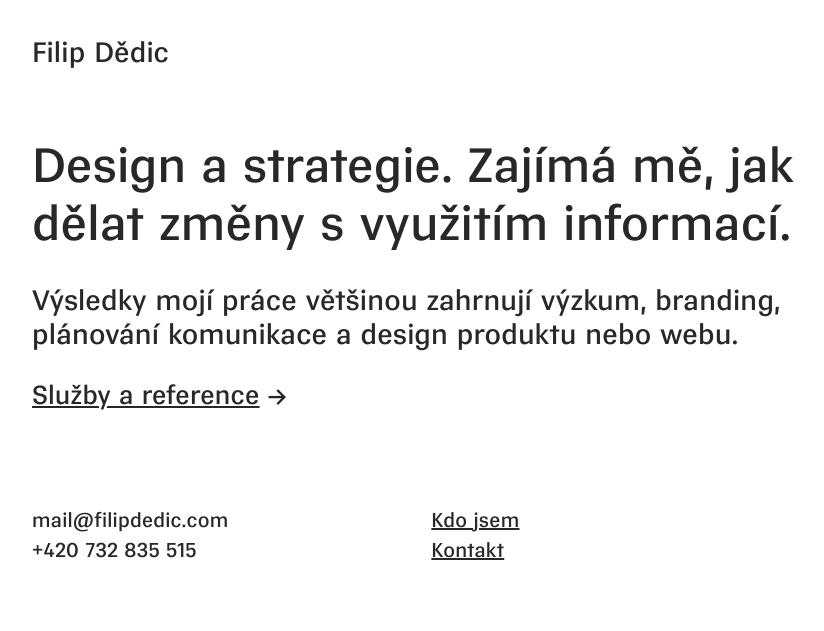
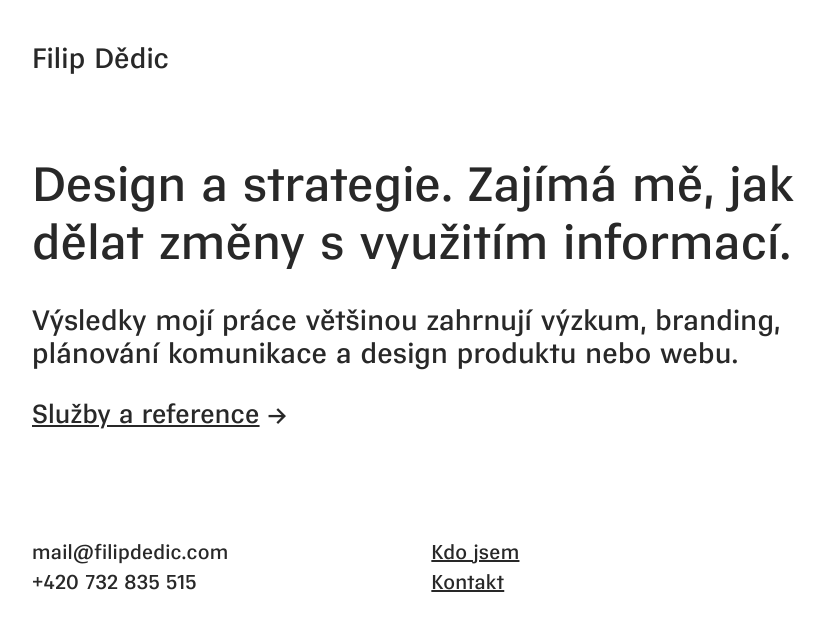
Before and after one commit to fdedic/fdedic.github.io, a Jekyll site: the page built from index.md, in a window 1280 px wide. Shown: the top 631 px of the page, without its empty margins (32-856 px from the left). Built offline with Jekyll 4.4.1, drawn with Linux system fonts in a browser that asks for light colours; nearby versions of some CDN libraries.

Commit message:
Update skeleton.css

```diff
--- a/assets/css/skeleton.css
+++ b/assets/css/skeleton.css
@@ -33,8 +33,8 @@
   width: 100%;
   padding-left: 5vw;
   padding-right: 5vw;
-  padding-top: 2.5vw;
-  padding-bottom: 2.5vw;
+  padding-top: 3vw;
+  padding-bottom: 3vw;
   box-sizing: border-box; }
 .column,
 .columns {
```
